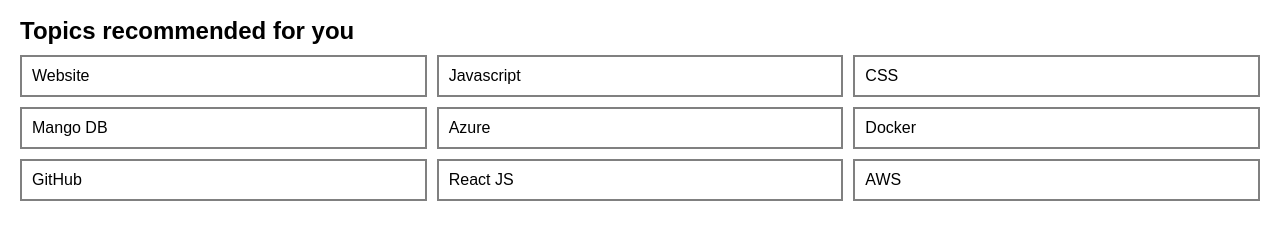
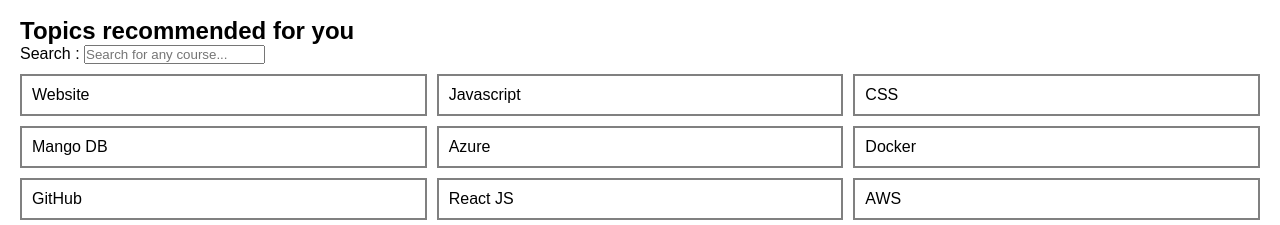
Before and after one commit to swethasagadevan/udemy-clone-website, a plain HTML site: page index.html in a window 1280 px wide. Shown: the part 940-1165 px from the top of the page. Drawn offline with Linux system fonts and the light colour scheme; a web font is replaced by a local one.

Commit message:
Update index.html

```diff
--- a/index.html
+++ b/index.html
@@ -93,6 +93,11 @@
       <!-- Topics-->
       <div class="topics">
         <h2>Topics recommended for you</h2>
+
+        <!-- textbox for topic recommend-->
+         <label for="topics-recomend">Search : </label>
+        <input type="text" class="topics__input" placeholder="Search for any course...">
+
         <div class="topics__container">
           <p>Website</p>
           <p>Javascript</p>
```
